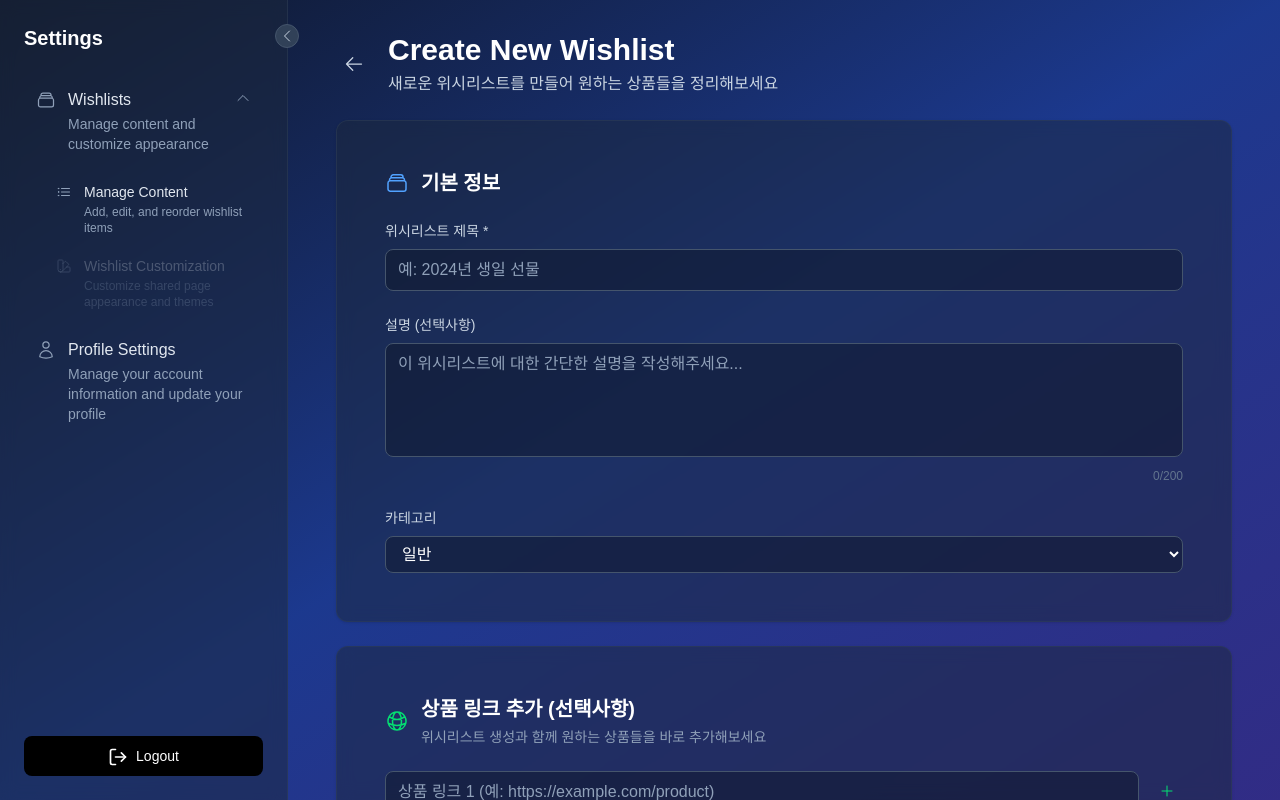
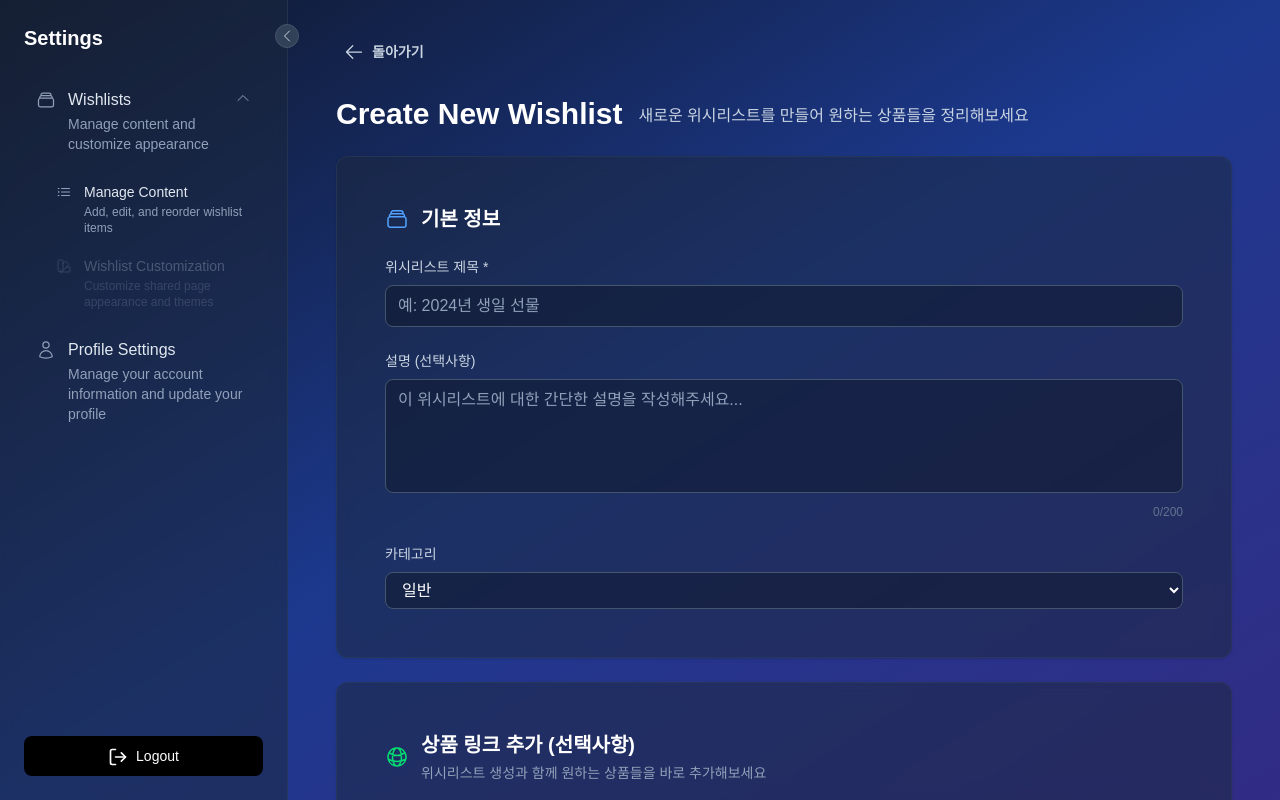
Before and after one commit to HyungwonJang0327/linklet, a Next.js app: page /en/settings/wishlists/create in a window 1280 px wide. Built offline with nearby package versions, Linux system fonts and the light colour scheme.

Commit message:
fix: 위시리스트 생성 페이지 뒤로가기 버튼 수정

```diff
--- a/app/[locale]/settings/wishlists/create/page.tsx
+++ b/app/[locale]/settings/wishlists/create/page.tsx
@@ -146,14 +146,14 @@ export default function CreateWishlistPage() {
           className="text-slate-300 hover:text-white hover:bg-slate-700/50 p-2"
         >
           <ArrowLeftIcon className="w-5 h-5" />
+          <h2 className="text-slate-300 text-md font-bold ml-2">돌아가기</h2>
         </Button>
-
-        <div>
+      </div>
+      <div className="flex items-center gap-4">
         <h1 className="text-3xl font-bold text-white">{t('wishlist.create')}</h1>
         <p className="text-slate-300 mt-1">
           새로운 위시리스트를 만들어 원하는 상품들을 정리해보세요
         </p>
-        </div>
       </div>
 
       <form onSubmit={handleSubmit} className="space-y-6">
```
Lines whose indentation alone changed are shown as unchanged.
